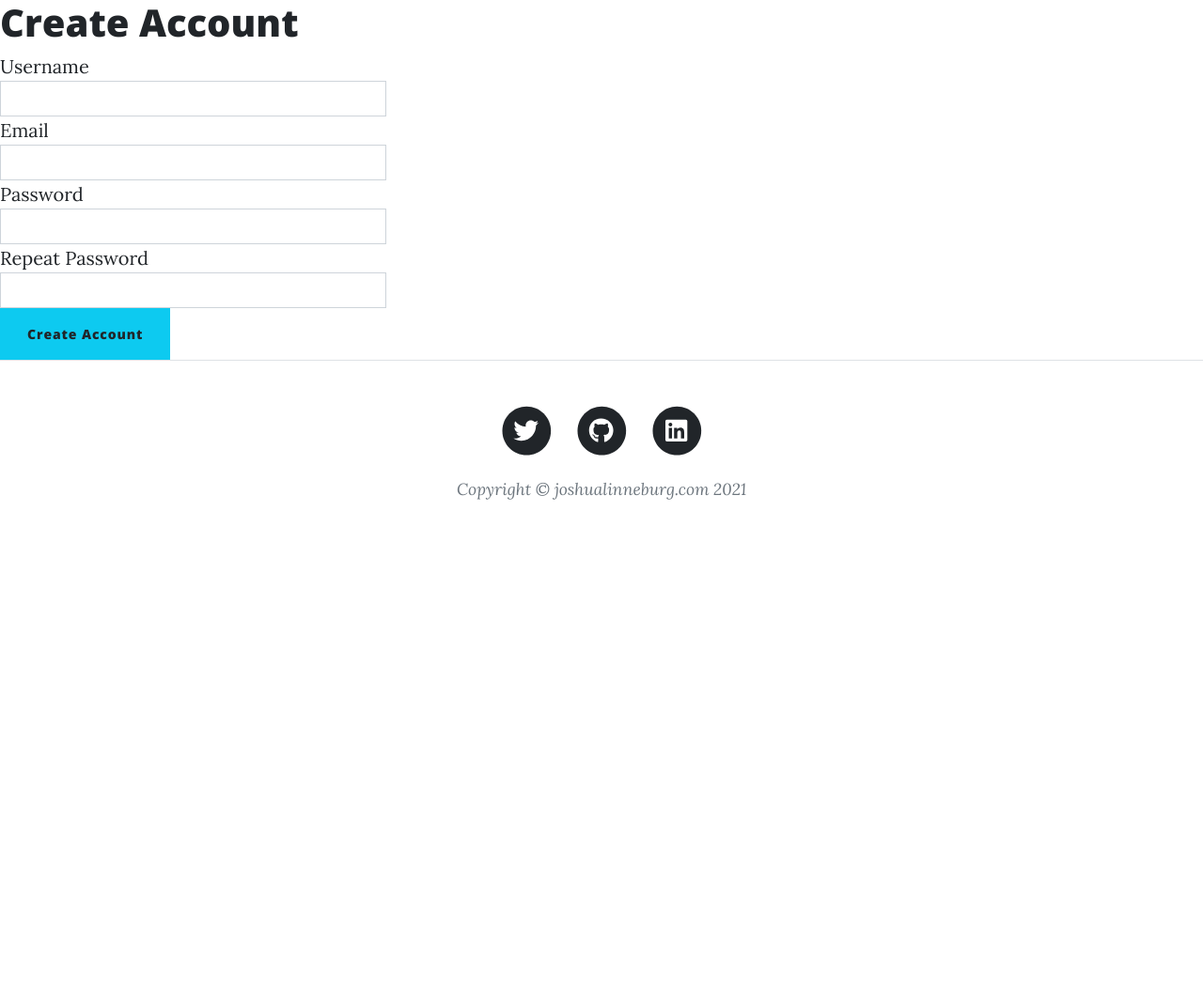
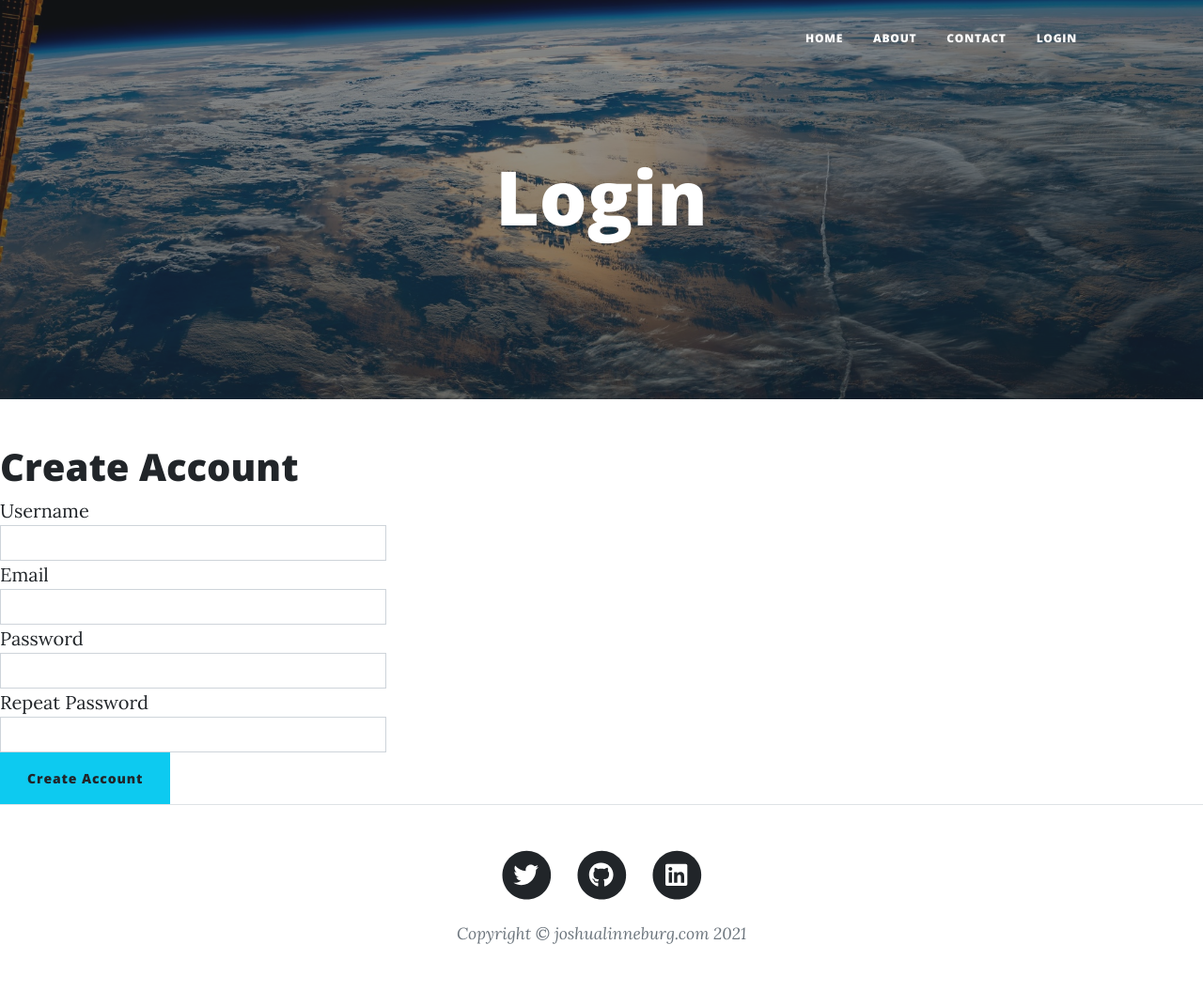
Before and after one commit to JoshLinneburg/joshua-linneburg-dot-com, a Flask app: page /register in a window 1280 px wide. Shown: the whole page at 94% size. Before the commit the page ends 532 px from the top, so only its background shows below. Run offline with Flask 2, Linux system fonts and the light colour scheme; some libraries are stand-ins or nearby versions.

Commit message:
Updated register template to actually be better

```diff
--- a/flask_app/templates/auth/register.html
+++ b/flask_app/templates/auth/register.html
@@ -1,11 +1,24 @@
-{% extends "base.html" %}
-{% import 'bootstrap/wtf.html' as wtf %}
-
-{% block content %}
-<h1>Create Account</h1>
-<div class="row">
-    <div class="col-md-4">
-        {{ wtf.quick_form(form) }}
+{% extends "base.html" %} {% import 'bootstrap/wtf.html' as wtf %} {% block content %}
+<body>
+    <!-- Page Header-->
+    <header class="masthead" style="background-image: url('{{ url_for('static', filename='home-bg.jpg') }}')">
+        <div class="container position-relative px-4 px-lg-5">
+            <div class="row gx-4 gx-lg-5 justify-content-center">
+                <div class="col-md-10 col-lg-8 col-xl-7">
+                    <div class="page-heading">
+                        <h1>Login</h1>
+                    </div>
+                </div>
+            </div>
+        </div>
+    </header>
+    {% block form %}
+    <h1>{{ 'Create Account' }}</h1>
+    <div class="row">
+        <div class="col-md-4">
+            {{ wtf.quick_form(form) }}
+        </div>
     </div>
-</div>
+    {% endblock %}
+</body>
 {% endblock %}
```
